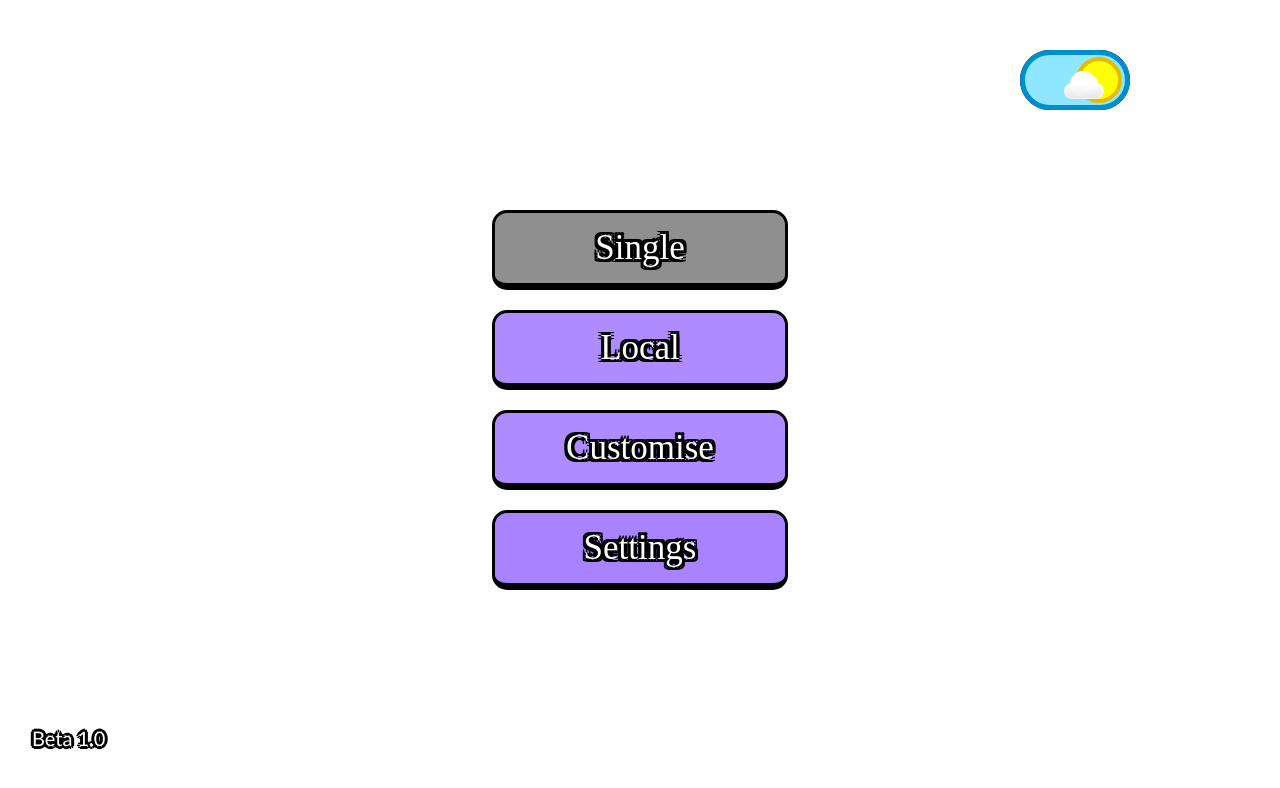
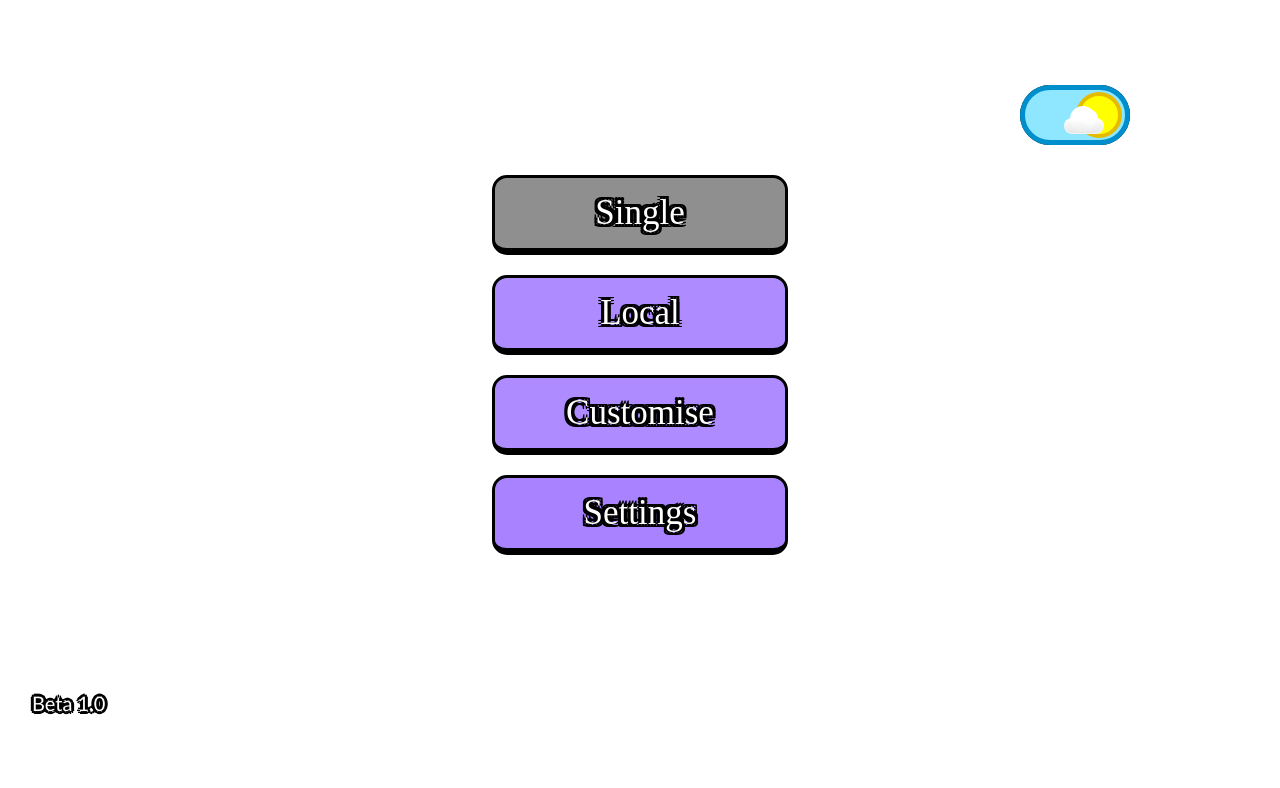
Before and after one commit to Dima-x17/CoL, a plain HTML site: page menu/index.html in a window 1280 px wide. Shown: the top 788 px of the page. Drawn offline with Linux system fonts and the light colour scheme.

Commit message:
Update style.css

```diff
--- a/menu/style.css
+++ b/menu/style.css
@@ -273,7 +273,7 @@ body {
 .container_daynight {
   width: 100%;
   display: flex;
-  margin-bottom: 100px;
+  margin-bottom: 30px;
   justify-content: end;
 }
 /* /////////////////////day/night////////////////////// */
```
